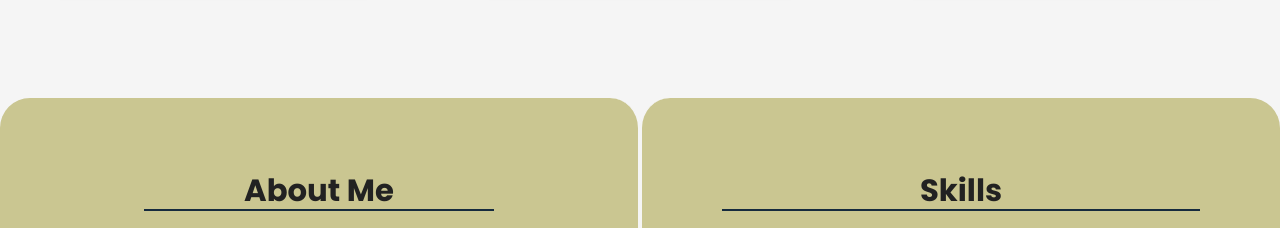
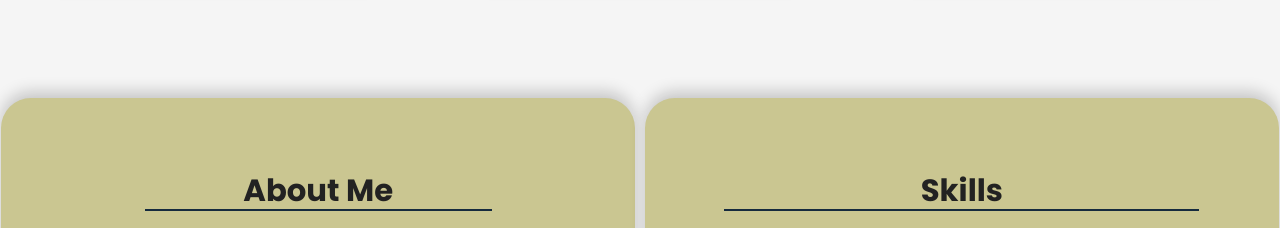
Before and after one commit to ken-ellingsen/portfolio, a website built with Parcel: page index.html in a window 1280 px wide. Shown: the part 1082-1310 px from the top of the page. Built offline with nearby package versions, Linux system fonts and the light colour scheme.

Commit message:
Added box-shadow effect to About and Skills sections

```diff
--- a/css/main.css
+++ b/css/main.css
@@ -434,6 +434,7 @@ footer h2 {
 #about, #skills {
   margin-left: 10px;
   margin-right: 10px;
+  box-shadow: 0px 8px 16px 0px rgba(0, 0, 0, 0.2);
 }
 
 #about .content-container,
@@ -1057,18 +1058,19 @@ section .repo-data {
 
   #about,
   #skills {
-    width: 50%;
+    width: 49.5%;
     flex-direction: column;
     align-items: center;
     justify-content: flex-start;
     margin-left: 0;
     margin-right: 0;
+    box-shadow: 0px -6px 16px 0px rgba(0, 0, 0, 0.2);
+    box-sizing: border-box;
   }
 
   #about {
     border-radius: 30px 30px 0 0;
-    border-right: 2px solid whitesmoke;
-    margin: 0;
+    margin: 0 5px 0 0;
     padding: 75px 100px 100px 100px;
   }
 
@@ -1084,7 +1086,7 @@ section .repo-data {
   }
 
   #skills {
-    border-left: 2px solid whitesmoke;
+    margin-left: 5px;
     padding: 75px 20px 100px 20px;
   }
 
```
